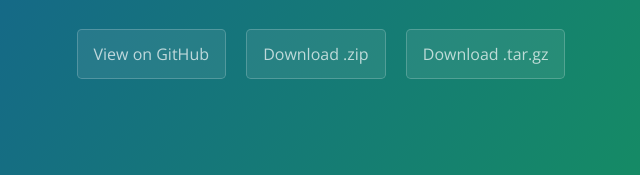
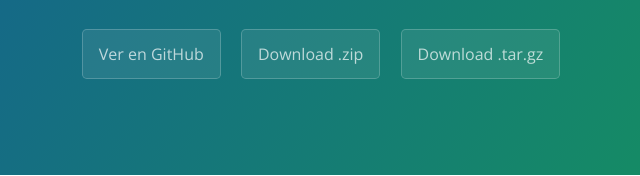
Before and after one commit to pauflames/startup-institute, a plain HTML site: page index.html in a window 1280 px wide. Shown: the part 161-337 px from the top of the page, 319-959 px from the left. Drawn offline with nearby package versions, Linux system fonts and the light colour scheme.

Commit message:
Testing paulinallamas.com

```diff
--- a/index.html
+++ b/index.html
@@ -13,7 +13,7 @@
     <section class="page-header">
       <h1 class="project-name">Startup-institute</h1>
       <h2 class="project-tagline"></h2>
-      <a href="https://github.com/pauflames/startup-institute" class="btn">View on GitHub</a>
+      <a href="https://github.com/pauflames/startup-institute" class="btn">Ver en GitHub</a>
       <a href="https://github.com/pauflames/startup-institute/zipball/master" class="btn">Download .zip</a>
       <a href="https://github.com/pauflames/startup-institute/tarball/master" class="btn">Download .tar.gz</a>
     </section>
```
